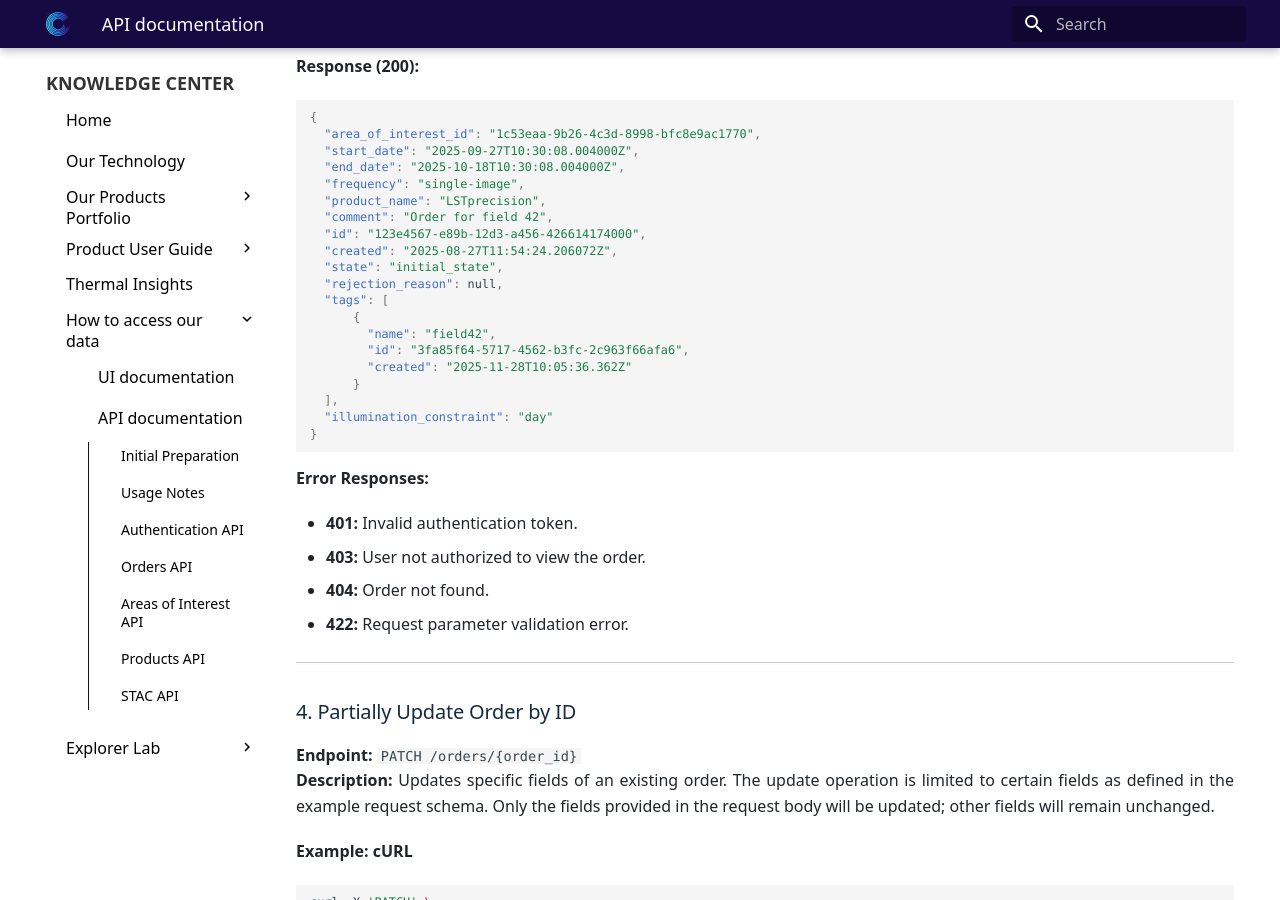
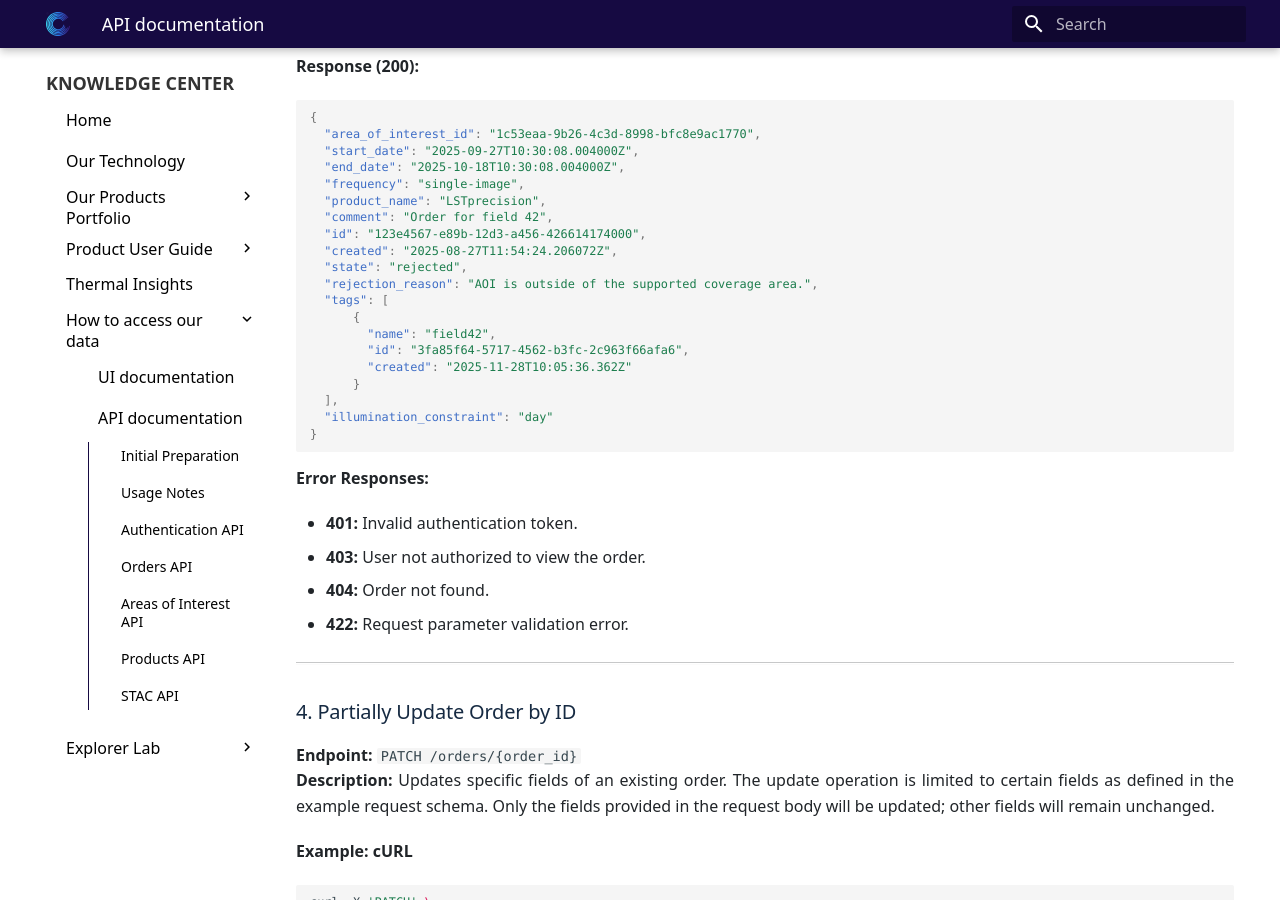
Before and after one commit to constellr/product-lst, an MkDocs documentation site: the page built from docs/API-documentation.md, in a window 1280 px wide and 900 px high, scrolled down 6920 px. Built offline with MkDocs 1.6.1 and Material for MkDocs 9.7.7, drawn with Linux system fonts in a browser that asks for light colours; the version menu is left out.

Commit message:
add rejection reason

```diff
--- a/docs/API-documentation.md
+++ b/docs/API-documentation.md
@@ -338,8 +338,8 @@ print(response.json())
   "comment": "Order for field 42",
   "id": "123e4567-e89b-12d3-a456-426614174000",
   "created": "2025-08-27T11:54:24.206072Z",
-  "state": "initial_state",
-  "rejection_reason": null,
+  "state": "rejected",
+  "rejection_reason": "AOI is outside of the supported coverage area.",
   "tags": [
       {
         "name": "field42",
```
